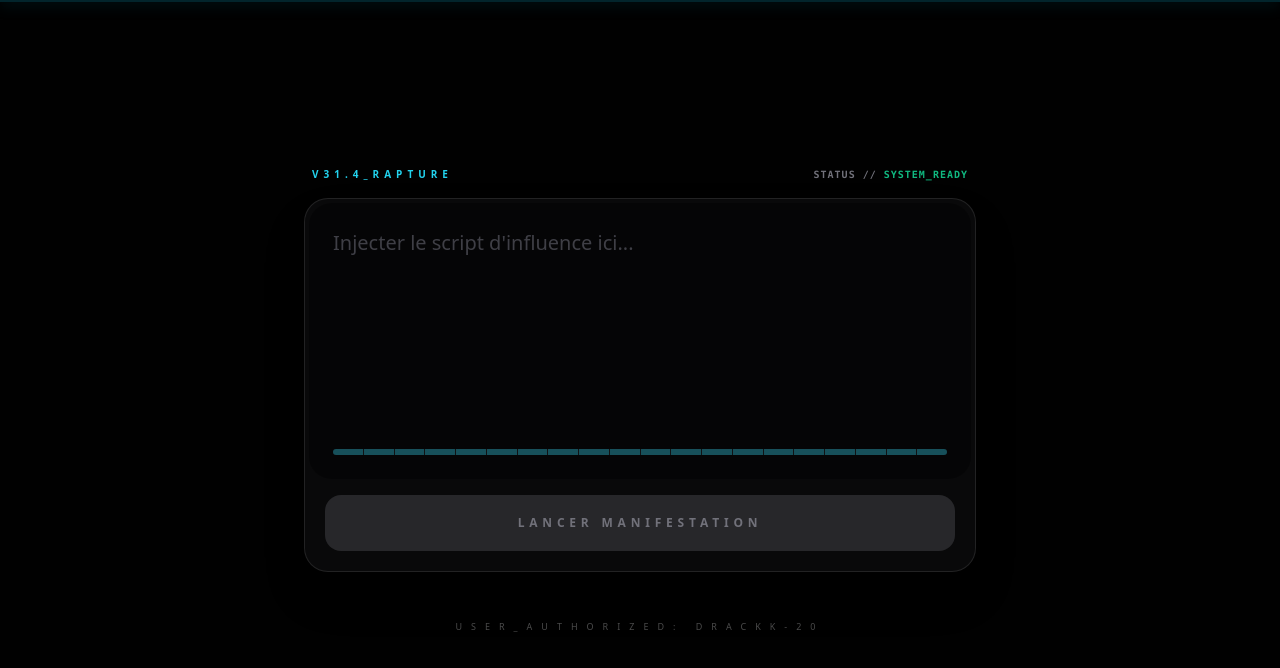
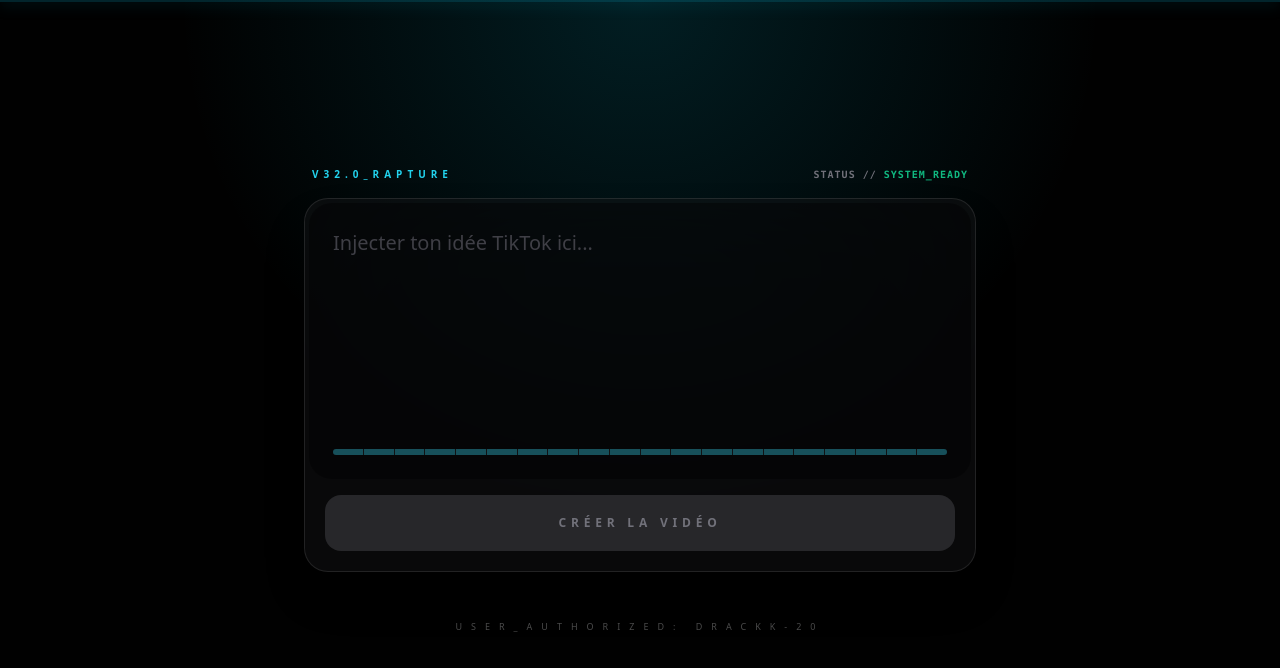
Before and after one commit to dbrckk/personavid-ai, a Next.js app: page / in a window 1280 px wide. Shown: the top 668 px of the page. Built offline with nearby package versions, Linux system fonts and the light colour scheme.

Commit message:
Add subtitle management and update UI elements

```diff
--- a/src/app/page.tsx
+++ b/src/app/page.tsx
@@ -4,11 +4,20 @@ import React, { useEffect, useRef, useState } from "react";
 import { getPredictiveHeatmap } from "../lib/retention-agent";
 import { renderManifest } from "../lib/video-core";
 
+type SubtitleSegment = {
+  id: string;
+  text: string;
+  start: number;
+  end: number;
+};
+
 type RenderApiResponse = {
+  ok?: boolean;
   prompt?: string;
   script?: string;
   videoUrl?: string;
   audioUrl?: string;
+  subtitles?: SubtitleSegment[];
   error?: string;
 };
 
@@ -18,7 +27,10 @@ export default function NeuralRapturePage() {
   const [videoResult, setVideoResult] = useState<string | null>(null);
   const [status, setStatus] = useState("SYSTEM_READY");
   const [debugMessage, setDebugMessage] = useState<string | null>(null);
+  const [subtitles, setSubtitles] = useState<SubtitleSegment[]>([]);
+  const [activeSubtitle, setActiveSubtitle] = useState("");
 
+  const videoRef = useRef<HTMLVideoElement | null>(null);
   const previousObjectUrlRef = useRef<string | null>(null);
 
   useEffect(() => {
@@ -29,11 +41,23 @@ export default function NeuralRapturePage() {
     };
   }, []);
 
+  const handleTimeUpdate = () => {
+    const currentTime = videoRef.current?.currentTime || 0;
+
+    const currentSubtitle = subtitles.find(
+      (segment) => currentTime >= segment.start && currentTime <= segment.end
+    );
+
+    setActiveSubtitle(currentSubtitle?.text || "");
+  };
+
   const handleManifest = async () => {
     if (!input.trim() || isRendering) return;
 
     setIsRendering(true);
     setDebugMessage(null);
+    setSubtitles([]);
+    setActiveSubtitle("");
     setStatus("ANALYZING_NEURAL_FLUX...");
 
     try {
@@ -52,13 +76,7 @@ export default function NeuralRapturePage() {
         body: JSON.stringify({ prompt: input.trim() }),
       });
 
-      let assets: RenderApiResponse;
-
-      try {
-        assets = await response.json();
-      } catch {
-        throw new Error("Invalid JSON response from /api/render");
-      }
+      const assets: RenderApiResponse = await response.json();
 
       if (!response.ok) {
         throw new Error(
@@ -66,14 +84,15 @@ export default function NeuralRapturePage() {
         );
       }
 
-      if (!assets?.videoUrl) {
+      if (!assets.videoUrl) {
         throw new Error("Missing videoUrl in render response");
       }
 
-      if (!assets?.audioUrl) {
+      if (!assets.audioUrl) {
         throw new Error("Missing audioUrl in render response");
       }
 
+      setSubtitles(Array.isArray(assets.subtitles) ? assets.subtitles : []);
       setStatus("RENDERING_MANIFEST...");
 
       const blob = await renderManifest({
@@ -96,13 +115,15 @@ export default function NeuralRapturePage() {
   };
 
   return (
-    <main className="relative min-h-screen flex flex-col items-center justify-center p-6 bg-[#010101] text-zinc-100">
+    <main className="relative min-h-screen flex flex-col items-center justify-center p-6 bg-[#010101] text-zinc-100 overflow-hidden">
+      <div className="absolute inset-0 pointer-events-none bg-[radial-gradient(circle_at_top,rgba(6,182,212,0.16),transparent_45%)]" />
+
       <div className="absolute top-0 w-full h-[2px] bg-cyan-500/20 shadow-[0_0_15px_rgba(6,182,212,0.5)]" />
 
-      <div className="w-full max-w-2xl">
+      <div className="relative z-10 w-full max-w-2xl">
         <div className="flex justify-between items-end mb-4 px-2 gap-4">
           <span className="text-[10px] font-bold text-cyan-400 tracking-[0.5em] uppercase">
-            v31.4_Rapture
+            v32.0_Rapture
           </span>
 
           <span className="text-[10px] text-zinc-500 font-mono font-bold tracking-widest uppercase text-right">
@@ -119,7 +140,7 @@ export default function NeuralRapturePage() {
               value={input}
               onChange={(e) => setInput(e.target.value)}
               className="w-full h-48 bg-transparent border-none text-white text-xl font-light placeholder-zinc-700 focus:ring-0 focus:outline-none resize-none p-0 leading-relaxed"
-              placeholder="Injecter le script d'influence ici..."
+              placeholder="Injecter ton idée TikTok ici..."
             />
 
             <div className="flex gap-[1px] h-1.5 w-full bg-white/5 mt-6 rounded-full overflow-hidden">
@@ -155,30 +176,40 @@ export default function NeuralRapturePage() {
                     : "bg-white text-black hover:bg-cyan-400 active:scale-95"
                 }`}
             >
-              {isRendering ? "Synchronisation..." : "Lancer Manifestation"}
+              {isRendering ? "Synchronisation..." : "Créer la vidéo"}
             </button>
           </div>
         </div>
 
         {videoResult && (
           <div className="mt-8 animate-in zoom-in-95 duration-500">
-            <div className="p-1 bg-gradient-to-b from-cyan-500/20 to-transparent rounded-3xl">
+            <div className="relative mx-auto aspect-[9/16] max-h-[78vh] max-w-[430px] overflow-hidden rounded-[1.8rem] border border-white/10 bg-black shadow-2xl">
               <video
+                ref={videoRef}
                 src={videoResult}
                 controls
-                className="w-full rounded-[1.4rem] shadow-2xl"
+                className="h-full w-full object-cover"
                 playsInline
+                onTimeUpdate={handleTimeUpdate}
               />
+
+              {activeSubtitle && (
+                <div className="pointer-events-none absolute left-1/2 bottom-[13%] w-[88%] -translate-x-1/2 text-center">
+                  <p className="text-[clamp(24px,7vw,44px)] font-black uppercase leading-[0.95] tracking-[-0.04em] text-white drop-shadow-[0_4px_0_rgba(0,0,0,1)] [text-shadow:_0_3px_0_#000,_0_-3px_0_#000,_3px_0_0_#000,_-3px_0_0_#000,_0_0_18px_rgba(0,0,0,0.9)]">
+                    {activeSubtitle}
+                  </p>
+                </div>
+              )}
             </div>
           </div>
         )}
       </div>
 
-      <footer className="mt-12 opacity-30">
+      <footer className="relative z-10 mt-12 opacity-30">
         <p className="text-[9px] tracking-[1em] uppercase">
           User_Authorized: Drackk-20
         </p>
       </footer>
     </main>
   );
-  }
+    }
```
